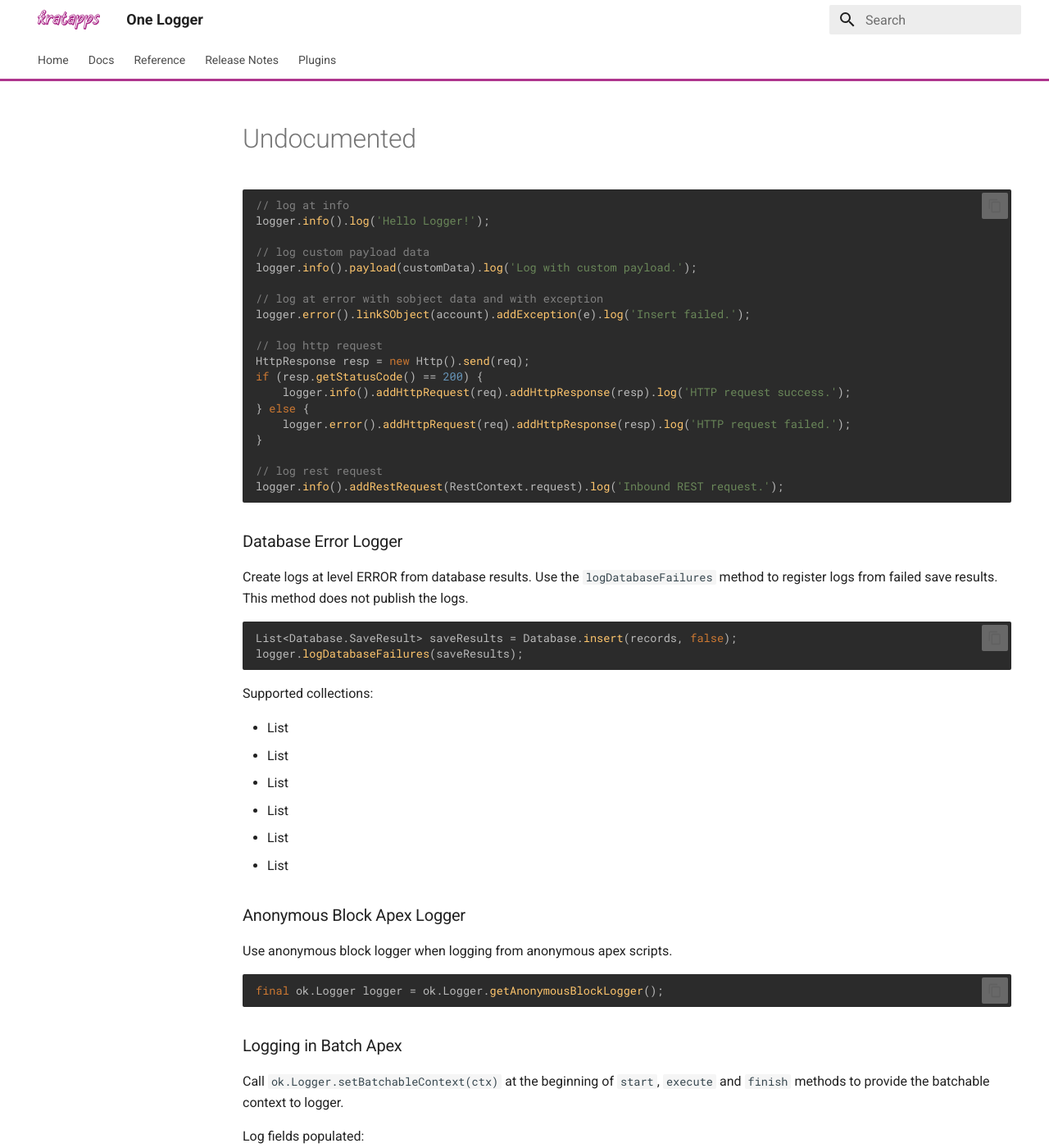
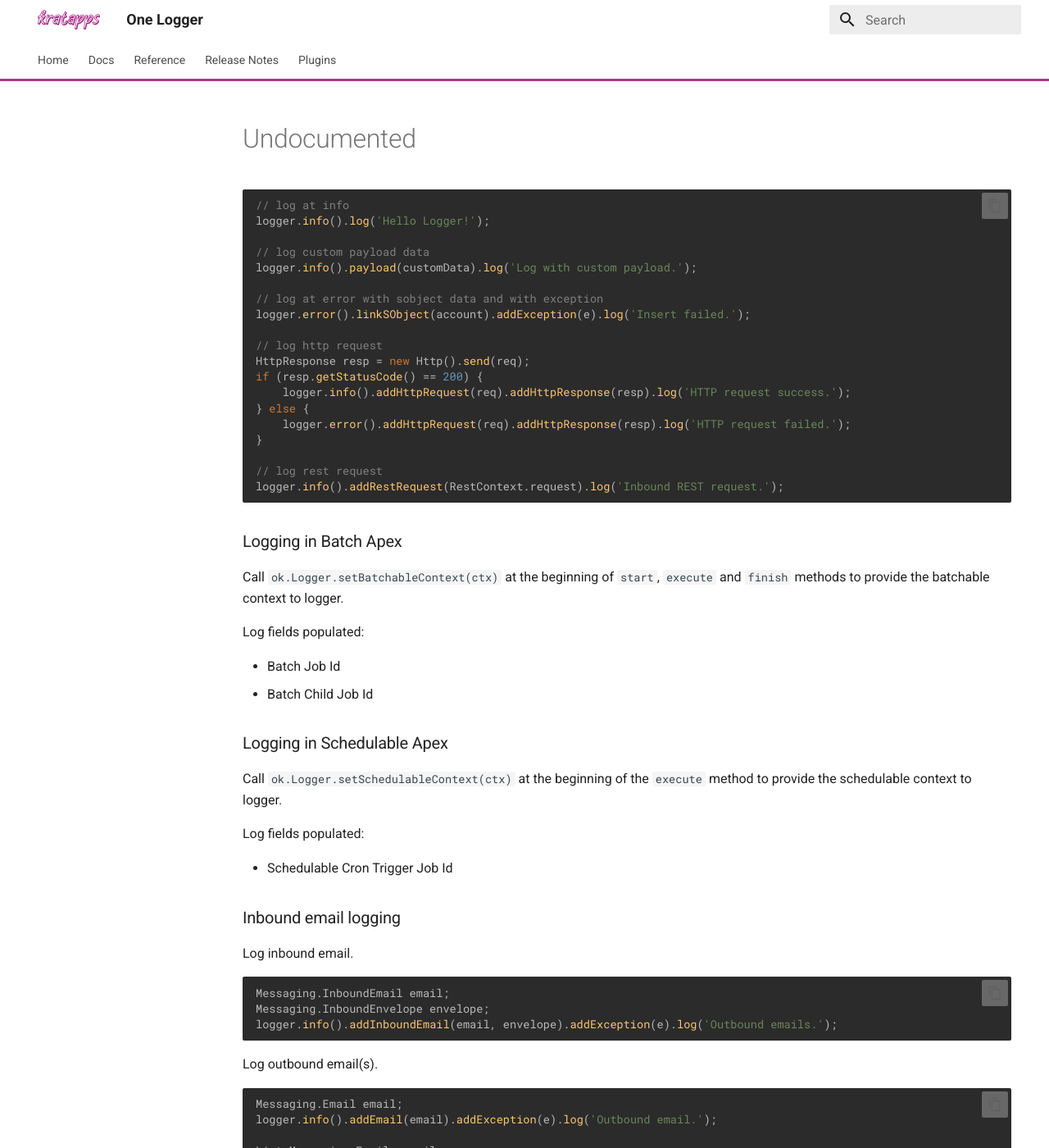
Before and after one commit to kratapps/one-logger-kratapps-com, an MkDocs documentation site: the page built from docs/docs/undocumented.md, in a window 1280 px wide and 1400 px high. Shown: the whole window at 82% size. Built offline with MkDocs 1.6.1 and Material for MkDocs 9.7.7, drawn with Linux system fonts in a browser that asks for light colours.

Commit message:
Update docs.

````diff
--- a/docs/docs/undocumented.md
+++ b/docs/docs/undocumented.md
@@ -18,34 +18,6 @@
 
 // log rest request
 logger.info().addRestRequest(RestContext.request).log('Inbound REST request.');
-```
-
-### Database Error Logger
-
-Create logs at level ERROR from database results. Use the `logDatabaseFailures`
-method to register logs from failed save results. This method does not publish
-the logs.
-
-```apex
-List<Database.SaveResult> saveResults = Database.insert(records, false);
-logger.logDatabaseFailures(saveResults);
-```
-
-Supported collections:
-
--   List<Database.DeleteResult>
--   List<Database.LeadConvertResult>
--   List<Database.MergeResult>
--   List<Database.SaveResult>
--   List<Database.UndeleteResult>
--   List<Database.UpsertResult>
-
-### Anonymous Block Apex Logger
-
-Use anonymous block logger when logging from anonymous apex scripts.
-
-```apex
-final ok.Logger logger = ok.Logger.getAnonymousBlockLogger();
 ```
 
 ### Logging in Batch Apex
--- a/mkdocs.yml
+++ b/mkdocs.yml
@@ -83,6 +83,7 @@
       - Logger API: docs/api/index.md
       - Log Lifecycle: docs/api/log-lifecycle.md
       - Top Level Apex: docs/api/top-level-apex.md
+      - Log Examples: docs/api/log-examples.md
       - Log Database Errors: docs/api/log-database-errors.md
       - Flow Logging: docs/api/flow-logging.md
       - LWC Logging: docs/api/lwc-logging.md
````
Also changed, not shown: docs/docs/api/log-lifecycle.md (+2 -0 lines).
